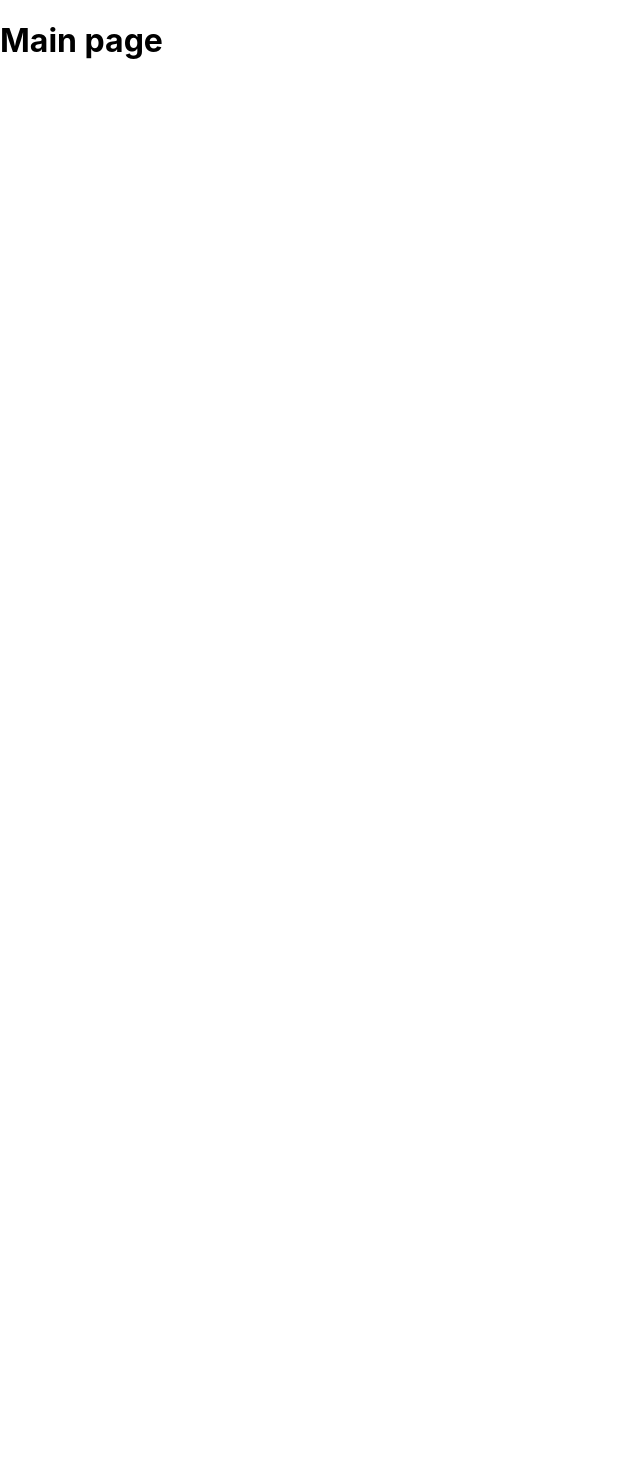
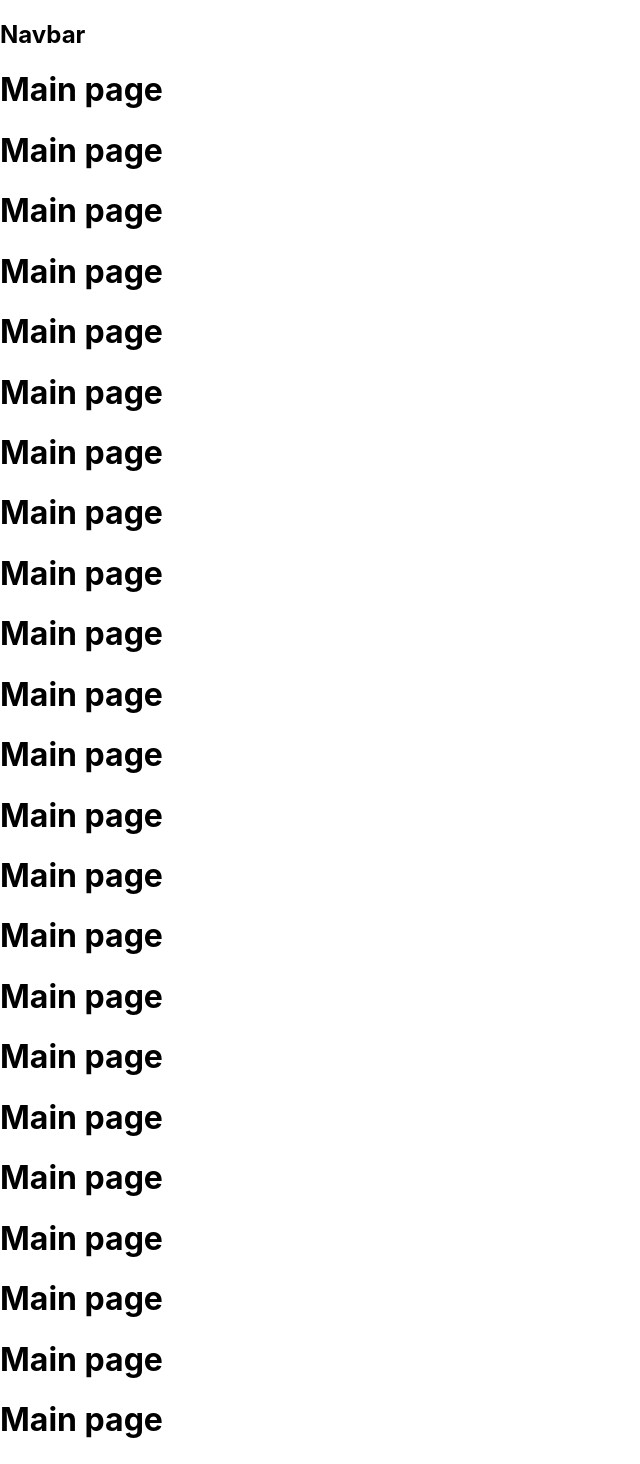
Before and after one commit to RomanWeb-RT/Geek-Haiku-app, a React app in the folder geek-haiku-front/: page / in a window 1280 px wide. Shown: the top 1464 px of the page, without its empty margins (0-640 px from the left). Before the commit the page ends 800 px from the top, so only its background shows below. Built offline with nearby package versions, Linux system fonts and the light colour scheme.

Commit message:
Add Navbar

```diff
--- /dev/null
+++ b/geek-haiku-front/src/components/Navigation/Navbar/Navbar.css
@@ -0,0 +1,16 @@
+.Navbar{
+    position: fixed;
+    height: 60px;
+    top: 0;
+    left: 0;
+    width: 100%;
+    background: linear-gradient(90deg, #5041b2 30%, #7969e6 100%);;
+    transition: transform .22s ease-out;
+    z-index: 2000;
+    transform: translateY(0px);
+    box-shadow: 2px 2px 2px rgba(0, 0,0, 0.2)
+}
+
+.Navbar.hide{
+    transform: translateY(-60px);
+}
--- /dev/null
+++ b/geek-haiku-front/src/components/Navigation/Navbar/Navbar.js
@@ -0,0 +1,41 @@
+import classes from './Navbar.css'
+import React, {Component} from "react";
+
+class Navbar extends Component {
+    state = {
+        showNavbar: true
+    }
+
+    componentDidMount() {
+        window.addEventListener("scroll", this.handleScroll);
+    }
+
+
+    handleScroll = () => {
+        if (window.pageYOffset > 150 ) {
+            this.setState({
+                showNavbar: false,
+            });
+        } else {
+            this.setState({
+                showNavbar: true,
+            });
+        }
+    }
+
+    render() {
+        let nav = [classes.Navbar];
+        if (!this.state.showNavbar) {
+            nav.push(classes.hide)
+        }
+        return (
+            <React.Fragment>
+                <nav className={nav.join(' ')}>
+                    <h2>Navbar</h2>
+                </nav>
+            </React.Fragment>
+        )
+    }
+}
+
+export default Navbar;
--- a/geek-haiku-front/src/containers/Main/Main.css
+++ b/geek-haiku-front/src/containers/Main/Main.css
@@ -1,6 +1,7 @@
 .Main{
     display: flex;
     flex-grow: 1;
+    flex-direction: column;
     justify-content: center;
     align-self: center;
     padding-top: 50px;
--- a/geek-haiku-front/src/containers/Main/Main.js
+++ b/geek-haiku-front/src/containers/Main/Main.js
@@ -7,6 +7,34 @@ class Main extends Component {
         return (
             <div className={classes.Main}>
                 <h1>Main page</h1>
+                <h1>Main page</h1>
+                <h1>Main page</h1>
+                <h1>Main page</h1>
+                <h1>Main page</h1>
+                <h1>Main page</h1>
+                <h1>Main page</h1>
+                <h1>Main page</h1>
+                <h1>Main page</h1>
+                <h1>Main page</h1>
+                <h1>Main page</h1>
+                <h1>Main page</h1>
+                <h1>Main page</h1>
+                <h1>Main page</h1>
+                <h1>Main page</h1>
+                <h1>Main page</h1>
+                <h1>Main page</h1>
+                <h1>Main page</h1>
+                <h1>Main page</h1>
+                <h1>Main page</h1>
+                <h1>Main page</h1>
+                <h1>Main page</h1>
+                <h1>Main page</h1>
+                <h1>Main page</h1>
+                <h1>Main page</h1>
+                <h1>Main page</h1>
+                <h1>Main page</h1>
+
+
             </div>
         )
     }
--- a/geek-haiku-front/src/hoc/Layout/Layout.css
+++ b/geek-haiku-front/src/hoc/Layout/Layout.css
@@ -1,5 +1,4 @@
 .Layout{
-    height: 100vh;
     display: flex;
     flex-direction: column;
     background-color: #254447;
--- a/geek-haiku-front/src/hoc/Layout/Layout.js
+++ b/geek-haiku-front/src/hoc/Layout/Layout.js
@@ -1,11 +1,13 @@
 import React, {Component} from "react";
 import classes from './Layout.css';
+import Navbar from "../../components/Navigation/Navbar/Navbar";
 
 class Layout extends Component {
+    render() {
 
-    render() {
         return (
             <div className={classes.Layout}>
+                <Navbar/>
                 <main>
                     {this.props.children}
                 </main>
```
